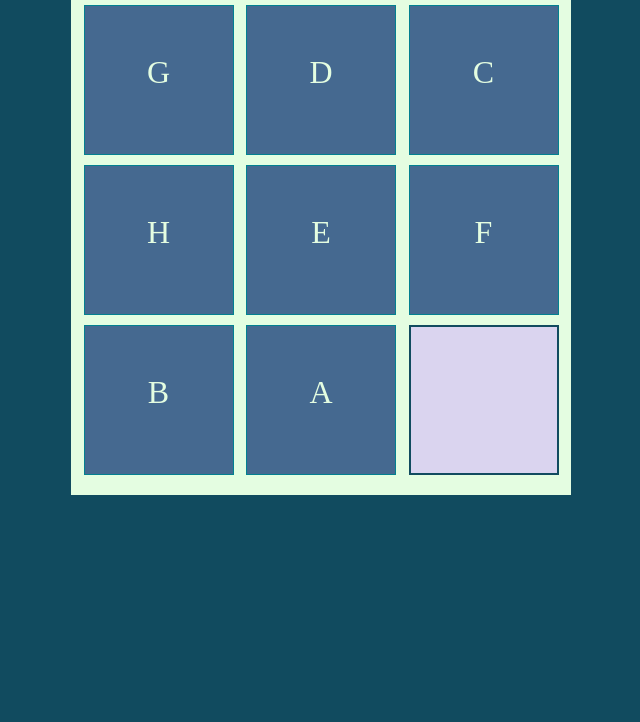
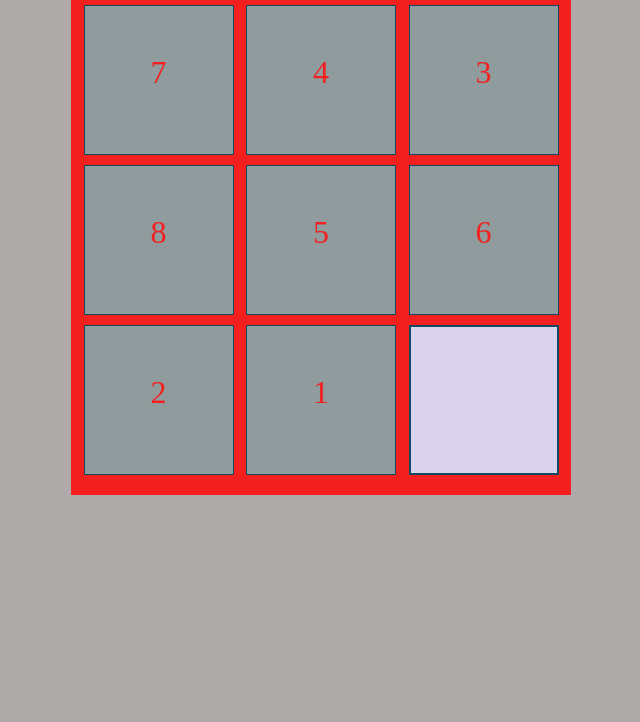
Before and after one commit to wright2002/IBM_Escape_Room, a plain HTML site: page tile_puzzle.html in a window 1280 px wide. Shown: the part 78-800 px from the top of the page, without its empty margins (319-959 px from the left). Drawn offline with Linux system fonts and the light colour scheme.

Commit message:
visual update

```diff
--- a/script.js
+++ b/script.js
@@ -40,17 +40,17 @@ const dragend_handler = ev => {
   setDraggable(document.querySelectorAll('li'));
 
   // if correct
-  if(isCorrect(letters, state.content)) {
+  if(isCorrect(tiles, state.content)) {
       showModal();
   }
 }
 
 // select the list items
 let ul = document.querySelectorAll('li');;
-const letters= ["A", "B", "C", "D", "E", "F", "G", "H", ""]
+const tiles= ["1", "2", "3", "4", "5", "6", "7", "8", ""]
 
 const state = {}
-state.content = letters;
+state.content = tiles;
 
 // this function sets a unique id for each list item, in the form 'li0' to 'li8'
 const setId = (items) => {
@@ -60,7 +60,7 @@ const setId = (items) => {
 }
 
 function setUp() {
-    fillGrid(ul, letters);
+    fillGrid(ul, tiles);
     setId(ul)
 
     state.content = getState(ul);
@@ -108,11 +108,11 @@ const isCorrect = (solution, content) => {
     return false;
 }
 
-const fillGrid = (items, letters) => {
-    let shuffled = shuffle(letters);
-    // shuffle the letters arraay until there is a combination that is solvable
+const fillGrid = (items, tiles) => {
+    let shuffled = shuffle(tiles);
+    // shuffle the tiles array until there is a combination that is solvable
     while(!isSolvable(shuffled)) {
-        shuffled = shuffle(letters);
+        shuffled = shuffle(tiles);
     }
 
     items.forEach((item, i) => {
@@ -120,7 +120,7 @@ const fillGrid = (items, letters) => {
     })
 }
 
-fillGrid(ul, letters);
+fillGrid(ul, tiles);
 
 /**
  * Getters
--- a/style.css
+++ b/style.css
@@ -6,7 +6,7 @@
 
 body {
     display: flex;
-    background-color: #114B5F;
+    background-color: #afaaaa;
     text-align: center;
     flex-direction: column;
     padding-top: 2%;}
@@ -14,7 +14,7 @@ body {
 #container {
     width: 500px;
     height: 500px;
-    background: #E4FDE1;
+    background: #f41f1f;
     margin: 10px auto;
 }
 
@@ -24,13 +24,13 @@ ul {
     list-style-type: none;
     justify-content: space-evenly;
     font-family: 'Audiowide';
-    color: #E4FDE1;
+    color: #f41f1f;
 }
 ul li {
-    background: #456990;
+    background: #8f9b9c;
     width: 30%;
     height: 150px;
-    border: 1px solid #028090;
+    border: 1px solid #114B5F;
     margin-top: 10px;
     text-align: center;
     font-size: 2rem;
```
